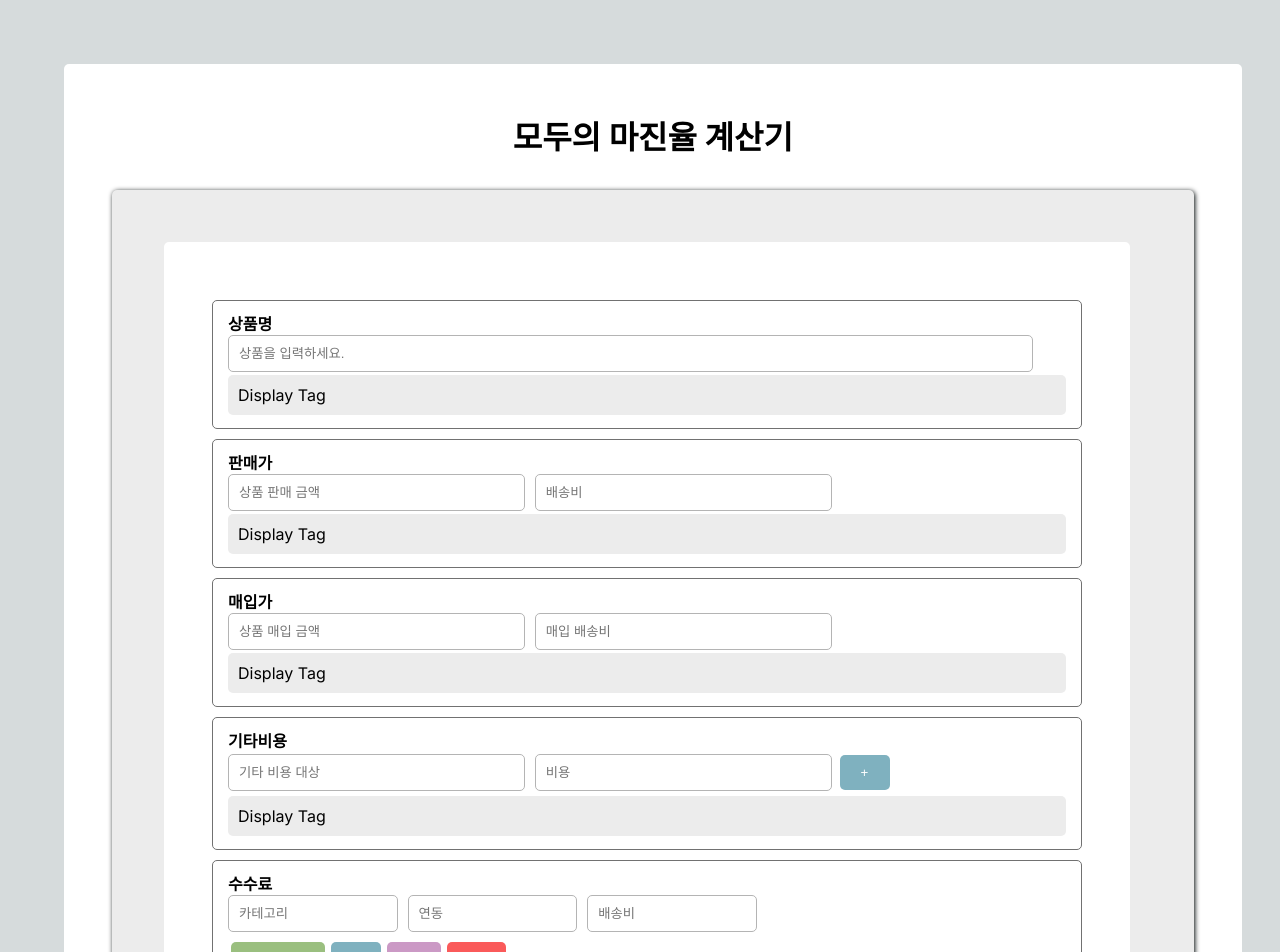
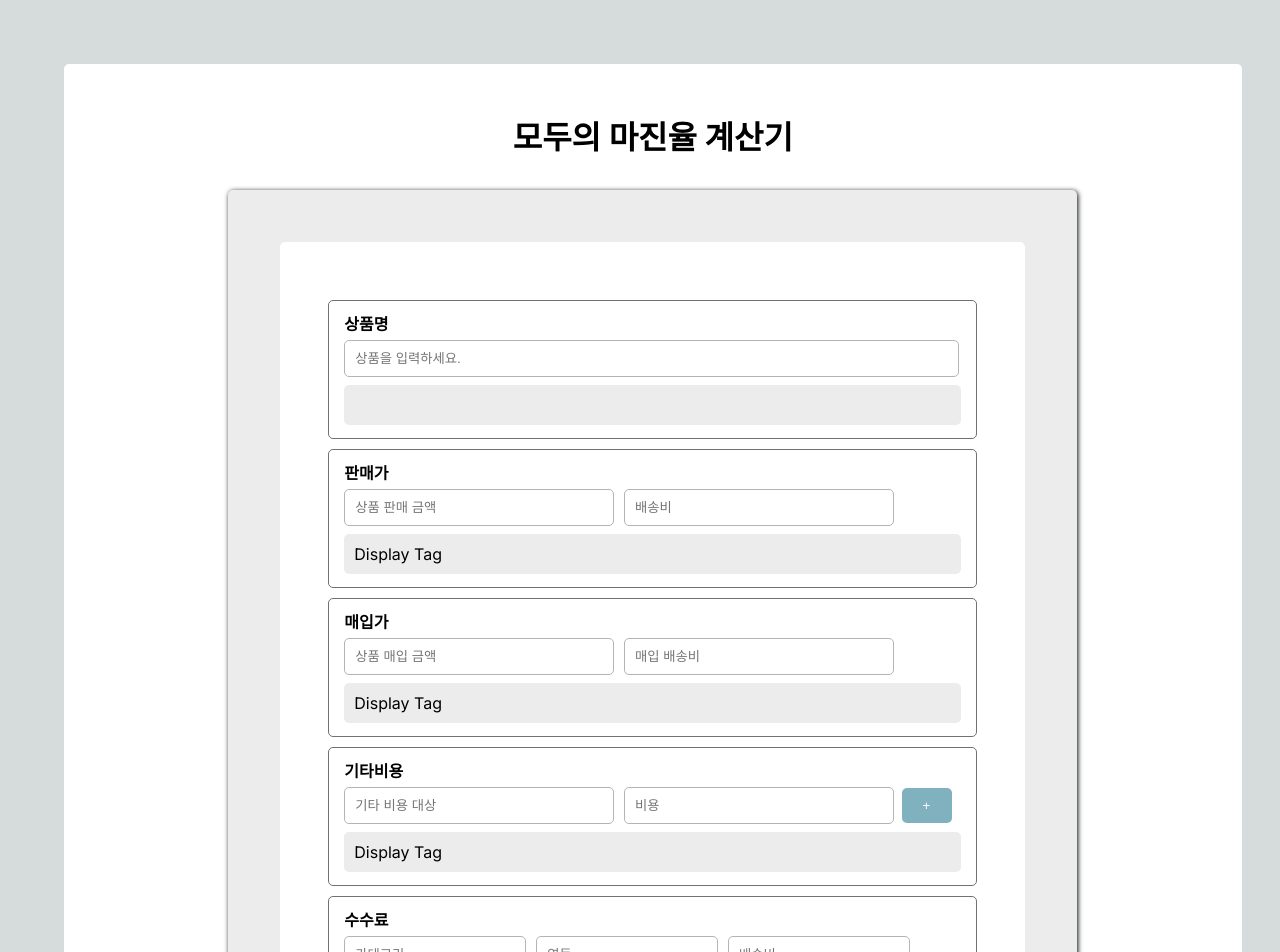
Before and after one commit to mochabbang/marginrate_calculate, a Next.js app: page / in a window 1280 px wide. Shown: the top 952 px of the page. Built offline with nearby package versions, Linux system fonts and the light colour scheme.

Commit message:
- useInput customHook 구성 및 테스트 작성 - 상품명 적용 - 23.11.26

```diff
--- a/src/app/page.module.css
+++ b/src/app/page.module.css
@@ -11,7 +11,7 @@
 }
 
 .calculate_background {
-  width: 100%;
+  /* width: 100%; */
   margin: 2rem;
   background-color: #ececec;
   border-radius: 5px;
@@ -22,7 +22,7 @@
 }
 
 .calculate_background_item {
-  width: 98%;
+  /* width: 98%; */
   margin: 0.25rem;
   background-color: white;
   border-radius: 5px;
@@ -55,25 +55,25 @@
 }
 
 .form_input_full {
-  margin: 0px 5px;
+  margin: 5px;
   border: 1px solid #b4b4b4;
-  width: 95%;
+  width: 98%;
   padding: 10px;
   border-radius: 5px;
 }
 
 .form_input_mid {
-  margin: 0px 5px;
+  margin: 5px;
   border: 1px solid #b4b4b4;
-  width: 35%;
+  width: 43%;
   padding: 10px;
   border-radius: 5px;
 }
 
 .form_input_small {
-  margin: 0px 5px;
+  margin: 5px;
   border: 1px solid #b4b4b4;
-  width: 20%;
+  width: 29%;
   padding: 10px;
   border-radius: 5px;
 }
@@ -84,6 +84,7 @@
   padding: 10px;
   margin: 3px 5px;
   border-radius: 5px;
+  height: 40px;
 }
 
 .btn.blue {
@@ -118,7 +119,7 @@
   border-radius: 5px;
   min-width: 50px;
   min-height: 30px;
-  margin: 3px;
+  margin: 0px 3px;
 }
 
 .btn_rounded_full {
--- a/src/components/calculate/Form.tsx
+++ b/src/components/calculate/Form.tsx
@@ -1,6 +1,14 @@
+"use client";
 import styles from "@/app/page.module.css";
+import useInput from "@/utils/lib/useInput";
 
 const Form = () => {
+  const initialState = {
+    productnm: "",
+  };
+
+  const [state, onChange] = useInput(initialState);
+
   return (
     <>
       <div className={styles.form_grid_container}>
@@ -14,9 +22,10 @@ const Form = () => {
             name="productnm"
             placeholder="상품을 입력하세요."
             className={styles.form_input_full}
+            onChange={(e) => onChange(e)}
           />
         </div>
-        <p className={styles.form_display}>Display Tag</p>
+        <p className={styles.form_display}>{state.productnm}</p>
       </div>
       <div className={styles.form_grid_container}>
         <div>
--- /dev/null
+++ b/src/utils/lib/useInput.tsx
@@ -0,0 +1,21 @@
+"use client";
+import { useCallback, useState } from "react";
+
+const useInput = (initialState?: any) => {
+  const [state, setState] = useState(initialState);
+
+  const onChange = useCallback(
+    (e: React.ChangeEvent<HTMLInputElement>) => {
+      const { name, value } = e.target || e;
+      setState({
+        ...state,
+        [name]: value,
+      });
+    },
+    [state],
+  );
+
+  return [state, onChange] as const;
+};
+
+export default useInput;
```
Also changed, not shown: 2 other files (tests, documents, lock files or other folders).
